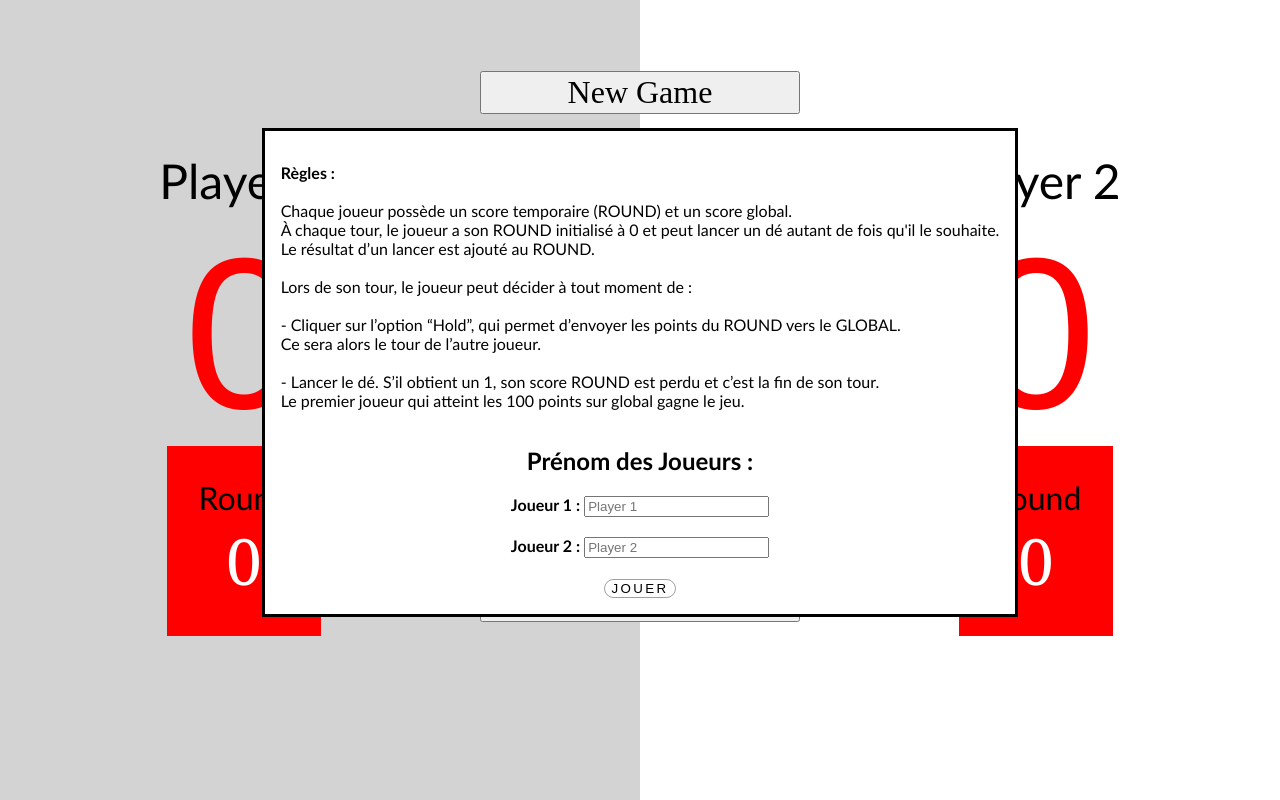
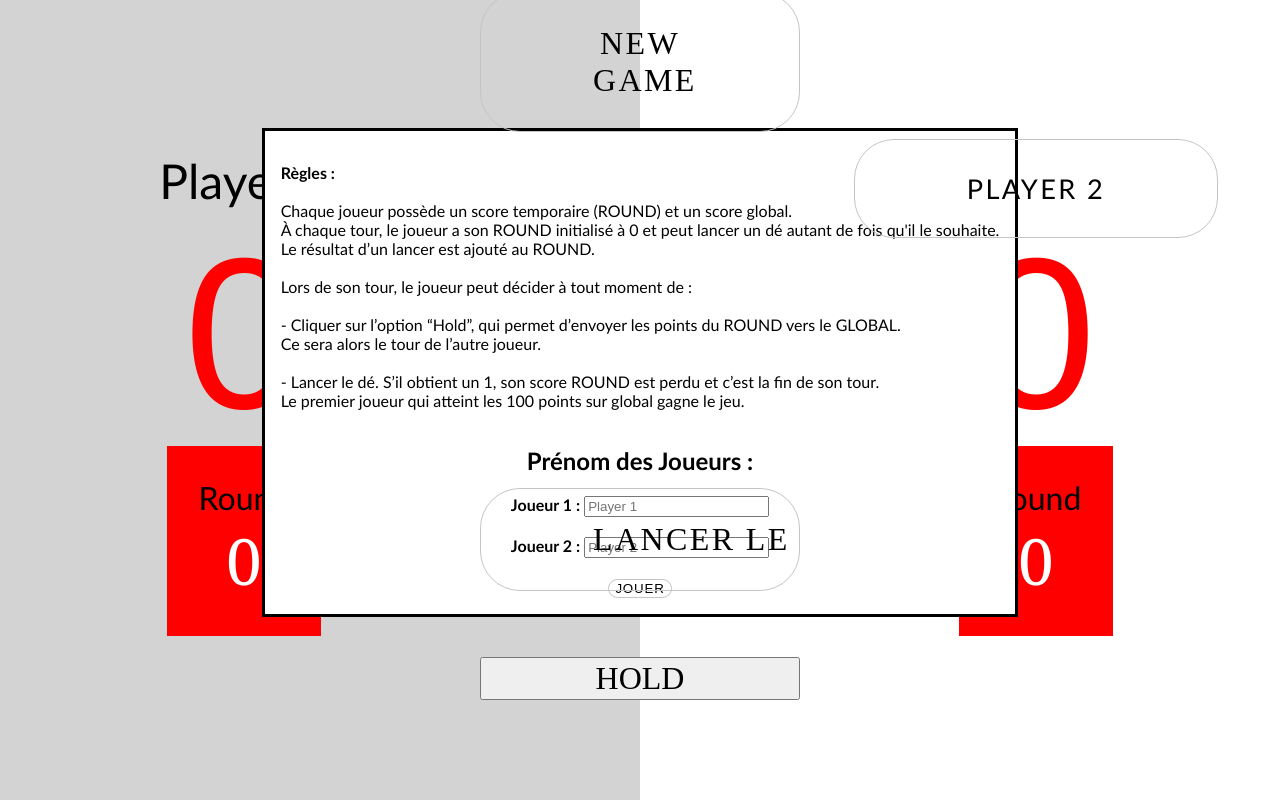
Before and after one commit to RxlBaptiste/GameOFDice, a PHP site: page / in a window 1280 px wide. Run offline with PHP 8.4, Linux system fonts and the light colour scheme.

Commit message:
CssButtons

```diff
--- a/Style.css
+++ b/Style.css
@@ -27,6 +27,43 @@
     font-family: 'Gill Sans', 'Gill Sans MT', Calibri, 'Trebuchet MS', sans-serif;
 }
 
+/*Buttons NewGame/LancerDé/Hold */
+
+.buttons {
+    text-transform: uppercase;
+    cursor: pointer;
+    background: white;
+    border: rgb(197, 195, 195) solid 1px;
+    text-align: center;
+    will-change: transform;
+    font-size: 1.7rem;
+    padding: 2rem 7rem;
+}
+
+.NewGame, .Lancer, .Hold {
+    letter-spacing: 0.15rem;
+    position: relative;
+    background: transparent;
+    color: black;
+    overflow: hidden;
+    transition: 0.3s ease-in-out;
+    border-radius: 40px;
+    z-index: 1;
+    border: rgb(197, 195, 195) solid 0.5px;
+    transition: 0ms;
+}
+
+.NewGame:hover, .Lancer:hover, .Hold:hover, .btn-Play:hover {
+    border: rgb(120, 120, 120) solid 0.5px;
+}
+
+.NewGame:active, .Lancer:active, .Hold:active {
+    transition: 0ms;
+    box-shadow:8px 8px 10px rgba(0, 0, 0, 0.2);
+    border: gainsboro solid 0.5px;
+    border-radius: 40px;
+}
+
 /*Button play*/
 
 .button {
@@ -37,26 +74,26 @@
     display: inline-block;
     font-size: 1.7rem;
     text-transform: uppercase;
-    font-weight: 700;
+    font-weight: 100;
     position: relative;
     will-change: transform;
 }
 
 .btn-Play {
-    letter-spacing: 0.15rem;
+    letter-spacing: 0.05rem;
     position: relative;
     background: transparent;
     color: black;
-    overflow: hidden;
-    transition: 0.3s ease-in-out;
     border-radius: 40px;
     z-index: 1;
-    border: rgba(0, 0, 0, 0.377) solid 0.5px;
+    border: rgb(197, 195, 195) solid 0.5px;
+    transition: 0ms;
 }
-.btn-Play:hover {
-    box-shadow: 5px 5px 10px rgba(0, 0, 0, 0.20), -5px -5px 10px rgba(0, 0, 0, 0.20);
-    transform: scale(0.95);
-    border: white solid 0.5px;
+.btn-Play:active{
+    transition: 0ms;
+    /*font-weight: 700;*/
+    box-shadow: 5px 5px 10px rgba(0, 0, 0, 0.20), -2px -2px 8px rgba(0, 0, 0, 0.20);
+    border: gainsboro solid 0.5px;
 }
 
 /*TEST MOBILE FIRST*/
--- a/index.php
+++ b/index.php
@@ -68,7 +68,7 @@
 
     <div class="col-1 container">
         <!--Bouton New Game-->
-        <button id="NewGame" type="button" onclick="Reload()">
+        <button id="NewGame" class="buttons NewGame"  type="button" onclick="Reload()">
             New Game
         </button>
         <br>
@@ -77,7 +77,7 @@
         <br>
         <!--Bouton du dé-->
         <form class="btnLancer">
-            <input id="Btn" type="button"
+            <input id="Btn" class="buttons Lancer"  type="button"
             value="Lancer le dé" onclick="J1AndJ2()">
         </form>
         <br>
@@ -88,7 +88,7 @@
     <!--Joueur 2-->
     <div class="col-1 Joueur2">
         <div class="Global">
-            <span name="J2" class="PlayerNoPlay" id="PlayJ2">
+            <span name="J2" class="buttons Hold"  class="PlayerNoPlay" id="PlayJ2">
                 Player 2
             </span>
             <p id="GlobalJ2">0</p>
--- a/jeu.php
+++ b/jeu.php
@@ -32,7 +32,7 @@
 
     <div class="col-1 container">
         <!--Bouton New Game-->
-        <button id="NewGame" type="button" onclick="Reload()">
+        <button id="NewGame" class="buttons NewGame" type="button" onclick="Reload()">
             New Game
         </button>
         <br>
@@ -41,12 +41,12 @@
         <br>
         <!--Bouton du dé-->
         <form class="btnLancer">
-            <input id="Btn" type="button"
+            <input id="Btn" class="buttons Lancer" type="button"
             value="Lancer le dé" onclick="J1AndJ2()">
         </form>
         <br>
         <!--Button Hold-->
-        <input id="btnHold" type="button" onclick="Holds()" value="HOLD" >
+        <input id="btnHold" class="buttons Hold" type="button" onclick="Holds()" value="HOLD" >
     </div>
 
     <!--Joueur 2-->
```
